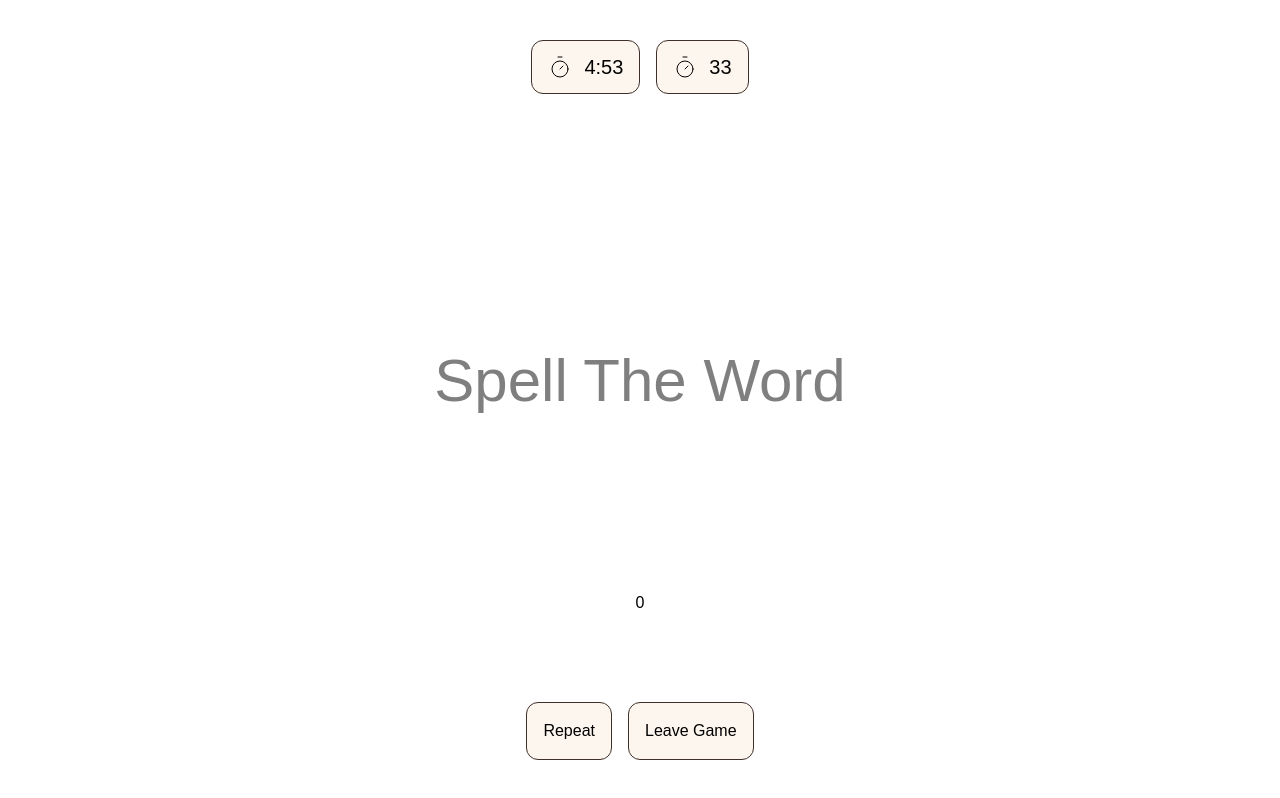
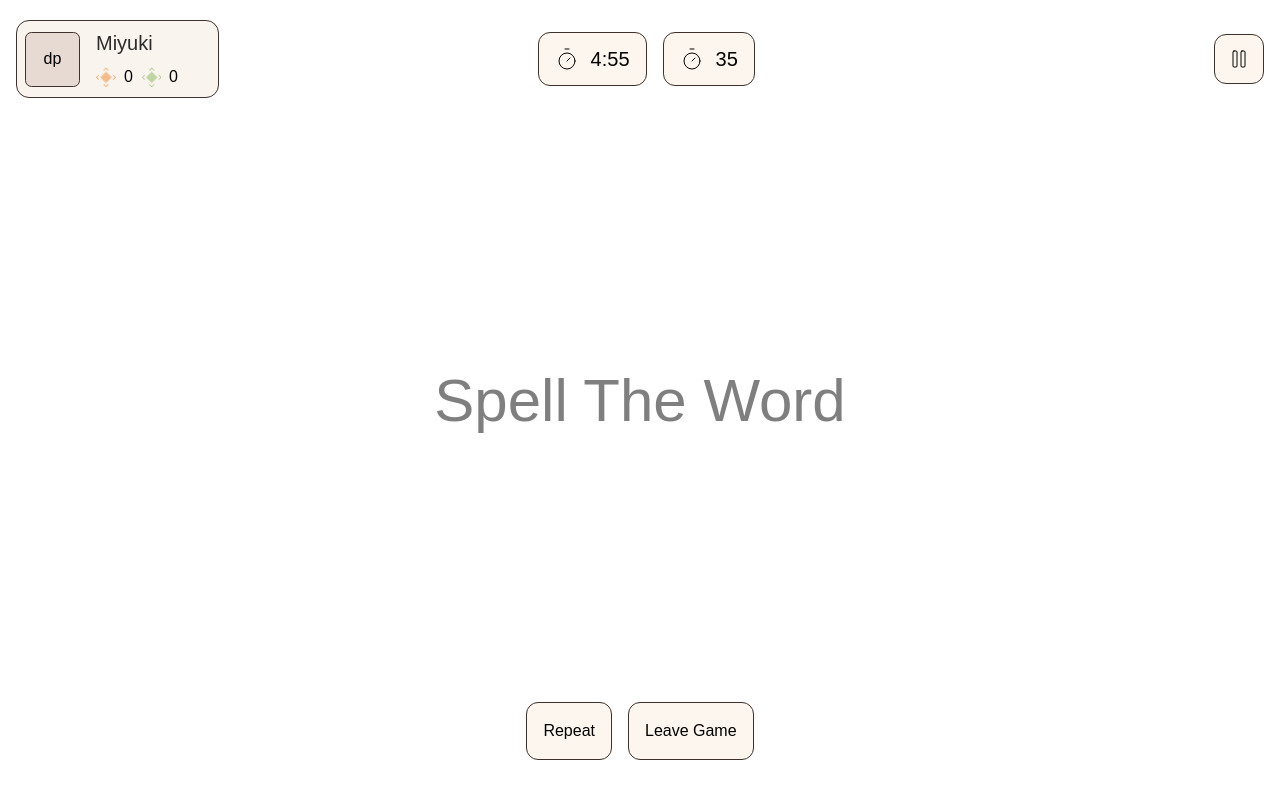
Before and after one commit to simplyyliam/Spel-it, a Next.js app: page /game in a window 1280 px wide. Built offline with nearby package versions, Linux system fonts and the light colour scheme; no server answers.

Commit message:
feat: Refactor UI components and integrate new PlayerCard and PauseButton; replace UIButton implementation with ButtonModal

```diff
--- a/app/game/page.tsx
+++ b/app/game/page.tsx
@@ -3,11 +3,13 @@
 import { FormEvent, useEffect, useRef, useState } from "react";
 import { useRouter } from "next/navigation";
 import Link from "next/link";
-import { UIButton } from "@/components/core/UI/UI_Button";
+import { UIButton } from "@/components/core/UI/ButtonModal";
+import { useTimerStore } from "@/stores/TimerStore";
+import { usePlayerStore } from "@/stores/PlayerStore";
+import PlayerCard from "@/components/core/UI/PlayerCard";
+import NextWordTick from "@/components/core/UI/NextWordTimer";
 import TimerUI from "@/components/core/UI/TimerUI";
-import { useTimerStore } from "@/stores/TimerStore";
-import NextWordTick from "@/components/core/UI/NextWordTimer";
-import { usePlayerStore } from "@/stores/PlayerStore";
+import PauseButton from "@/components/core/UI/PauseButton";
 
 type DatamuseWord = {
   word: string;
@@ -19,8 +21,9 @@ function Page() {
   const inputRef = useRef<HTMLInputElement>(null);
   const audioRef = useRef<HTMLAudioElement>(null);
   const [currentWord, setCurrentWord] = useState("");
-  const { timer, nextWordTimer, reset } = useTimerStore();
-  const {setPoints, setXP, points, setLearntWords, setMistakes} = usePlayerStore()
+  const { timer, reset, nextWordTimer } = useTimerStore();
+  const { setPoints, setXP, points, setLearntWords, setMistakes } =
+    usePlayerStore();
   const router = useRouter();
 
   const Sfx = {
@@ -38,6 +41,15 @@ function Page() {
 
     return words[Math.floor(Math.random() * words.length)];
   };
+
+  async function newWord() {
+    const newWord = await getWordFromDatamuse();
+    setCurrentWord(newWord);
+    speakWord(newWord);
+    reset();
+    if (inputRef.current) inputRef.current.value = "";
+  }
+
   const speakWord = (word: string) => {
     const msg = new SpeechSynthesisUtterance(`Can you spell ${word}`);
 
@@ -86,24 +98,17 @@ function Page() {
 
     if (userValue === currentWord) {
       audio.src = Sfx.correct;
-      setPoints(5)
-      setXP(10)
+      setPoints(5);
+      setXP(10);
       setLearntWords(1);
       try {
         await audio.play();
       } catch (err) {
         console.error("Audio play failed:", err);
       }
-      const newWord = await getWordFromDatamuse();
-      setCurrentWord(newWord);
-      speakWord(newWord);
-      reset();
-      if (inputRef.current) inputRef.current.value = "";
+      newWord();
     } else {
-      const newWord = await getWordFromDatamuse();
-      setCurrentWord(newWord);
-      speakWord(newWord);
-      reset();
+      newWord();
       audio.src = Sfx.wrong;
       setMistakes(1);
       try {
@@ -150,10 +155,15 @@ function Page() {
   return (
     <div className="flex flex-col lg:gap-4 gap-10 items-center justify-center min-h-screen">
       <>
-        <div className="flex gap-4 items-center justify-center absolute top-10">
-          <TimerUI />
-          <NextWordTick />
+        <div className="flex gap-4 items-center justify-between w-full absolute top-5 px-4">
+          <PlayerCard />
+          <div className="flex gap-4 absolute left-[42%]">
+            <TimerUI />
+            <NextWordTick />
+          </div>
+          <PauseButton />
         </div>
+
         <form onSubmit={onSubmit} className="w-screen lg:p-20">
           <input
             ref={inputRef}
@@ -164,9 +174,6 @@ function Page() {
             spellCheck={false}
           />
         </form>
-        <div>
-          <div>{points}</div>
-        </div>
         <div className="flex gap-4 items-center justify-center absolute bottom-10">
           <UIButton className="p-4" onClick={RepeatWord}>
             Repeat
--- /dev/null
+++ b/components/core/UI/PauseButton.tsx
@@ -0,0 +1,13 @@
+import React from 'react'
+import { UIButton } from './ButtonModal'
+import { Pause } from 'lucide-react'
+
+function PauseButton() {
+  return (
+    <UIButton className="p-3">
+        <Pause className='stroke-1'/>
+    </UIButton>
+  )
+}
+
+export default PauseButton
--- /dev/null
+++ b/components/core/UI/PlayerCard.tsx
@@ -0,0 +1,43 @@
+import Image from "next/image";
+import { PlayerIcons } from "./PlayerIcons";
+import { usePlayerStore } from "@/stores/PlayerStore";
+
+function PlayerCard() {
+  const Points = PlayerIcons["points"];
+  const Xp = PlayerIcons["Xp"];
+  const { points, xp } = usePlayerStore();
+  return (
+    <div className="flex gap-4 items-center w-auto p-2 pr-10 bg-BG rounded-[13px] border-border border-[1.5px]">
+      <div className="w-[55px] h-[55px] border-border border-[1.5px] rounded-[6.5px] flex items-center justify-center bg-primary/25">
+        dp
+      </div>
+      <div className="flex flex-col gap-2">
+        <h1 className="text-xl text-text font-medium">Miyuki</h1>
+        <div className="flex gap-2">
+            <span className="flex gap-2 items-center justify-center w-auto h-auto">
+              <Image
+                src={Points}
+                width={20}
+                height={20}
+                quality={100}
+                alt="Player points icon"
+              />
+              {points}
+            </span>
+            <span className="flex gap-2 items-center justify-center w-auto h-auto">
+              <Image
+                src={Xp}
+                width={20}
+                height={20}
+                quality={100}
+                alt="Player points icon"
+              />
+              {xp}
+            </span>
+        </div>
+      </div>
+    </div>
+  );
+}
+
+export default PlayerCard;
--- a/components/core/UI/PlayerProfile.tsx
+++ b/components/core/UI/PlayerProfile.tsx
@@ -1,7 +1,7 @@
 "use client";
 
 import { CardWrapper } from "@/components/modals/CardWrapper";
-import { UIButton } from "./UI_Button";
+import { UIButton } from "./ButtonModal";
 import { useEffect, useRef, useState } from "react";
 import gsap from "gsap";
 import { usePlayerStore } from "@/stores/PlayerStore";
--- a/components/scenes/Home.tsx
+++ b/components/scenes/Home.tsx
@@ -5,7 +5,7 @@ import { TitleMotion } from "../../components/core/animimation/TitleMotion";
 import { ZoomMotion } from "../../components/core/animimation/ZoomMotion";
 import { ZoomMotionGroup } from "../../components/core/animimation/ZoomMotionGroup";
 import PlayerProfile from "../../components/core/UI/PlayerProfile";
-import { UIButton } from "../../components/core/UI/UI_Button";
+import { UIButton } from "../core/UI/ButtonModal";
 import { SceneWrapper } from "../../components/modals/SceneWrapper";
 
 function HomeScene() {
--- a/stores/TimerStore.ts
+++ b/stores/TimerStore.ts
@@ -20,5 +20,5 @@ export const useTimerStore = create<TimerStore>((set) => ({
         if(s.nextWordTimer <= 0) return s
         return {nextWordTimer: s.nextWordTimer -1}
     }),
-    reset: () => set({nextWordTimer: 40})
+    reset: () => set({nextWordTimer: 40}),
 }))
```
Also changed, not shown: components/core/UI/ButtonModal.tsx (renamed from components/core/UI/UI_Button.tsx), components/core/UI/CardModal.tsx (renamed from components/core/UI/UI_Card.tsx).
